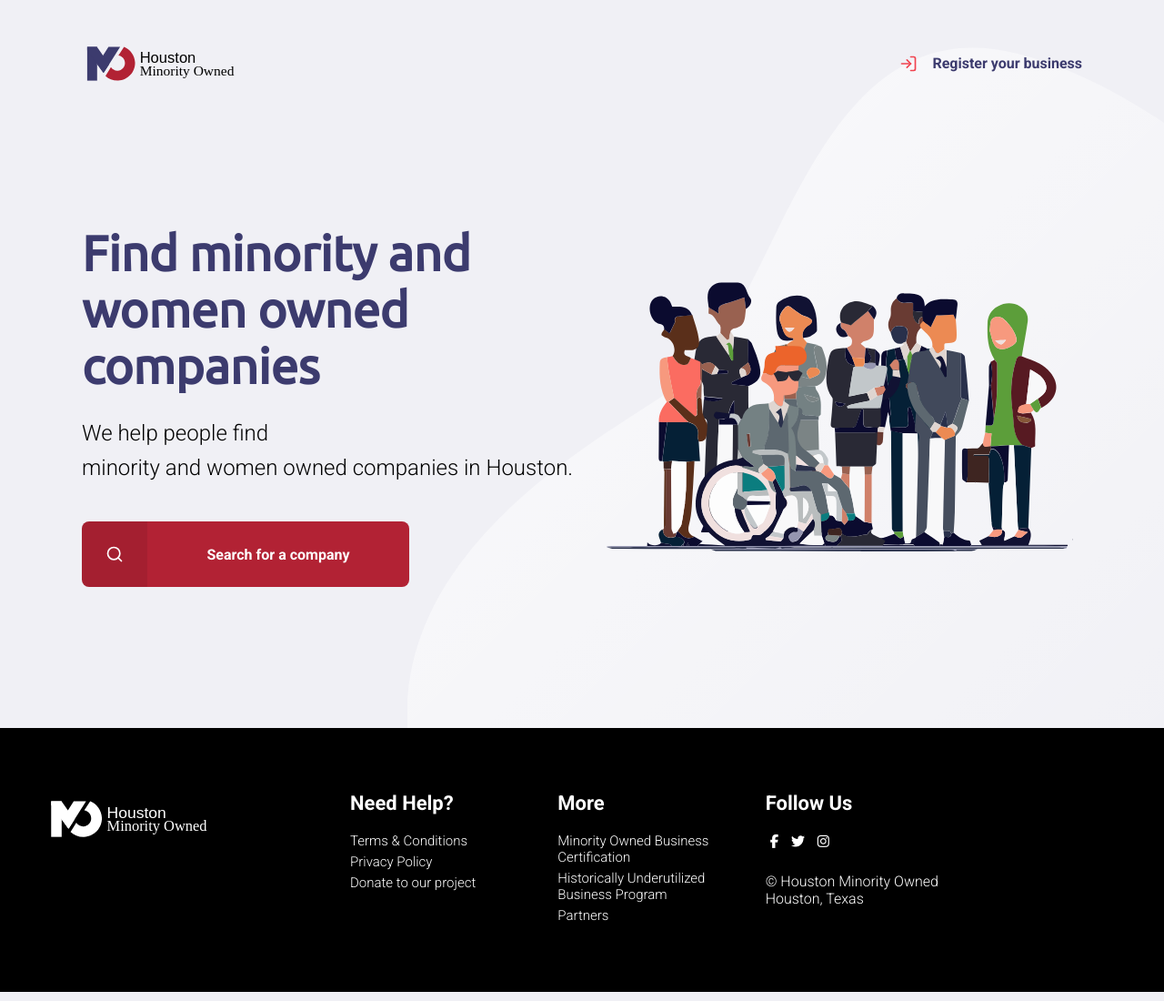
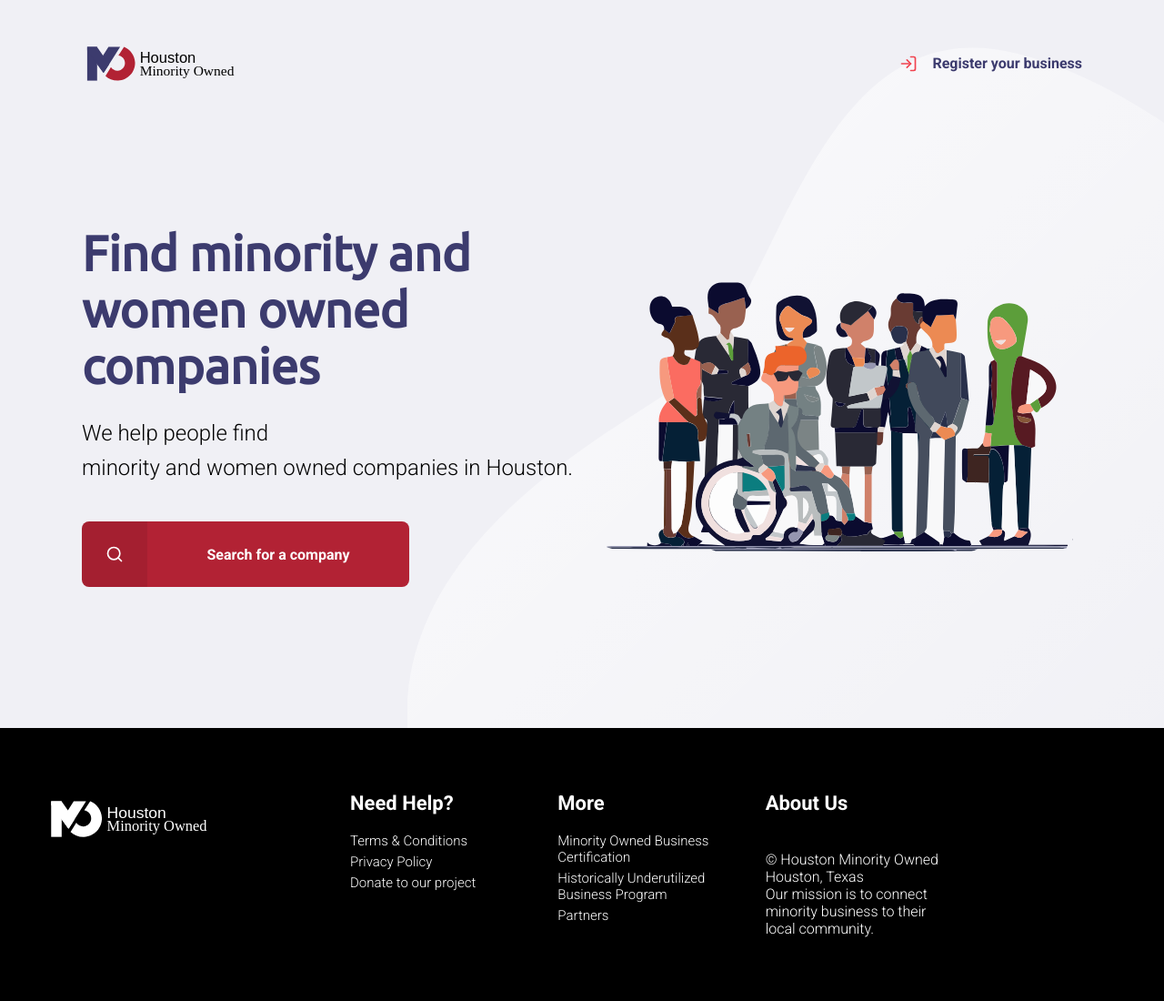
Before and after one commit to gitpcl/minority-owned-app, a website: page src/views/index.html in a window 1280 px wide. Shown: the whole page at 91% size. Drawn offline with nearby package versions, Linux system fonts and the light colour scheme; files that its build step writes are made by us from their sources.

Commit message:
Updated footer update 2

```diff
--- a/src/views/layout.html
+++ b/src/views/layout.html
@@ -33,7 +33,6 @@
 
         <!-- Fonts -->
         <link href="https://fonts.googleapis.com/css2?family=Roboto:wght@300;700&family=Ubuntu&display=swap" rel="stylesheet">
-        <link rel="stylesheet" href="path/to/font-awesome/css/font-awesome.min.css">
         <link rel="stylesheet" href="/styles/main.css">
 
         <!-- Styles -->
--- a/src/views/partials/footer.html
+++ b/src/views/partials/footer.html
@@ -16,14 +16,13 @@
             <a href="#">Partners</a>
         </div>
         <div class="footer-third">
-            <h1>Follow Us</h1>
-            <li><a href="#"><i class="fab fa-facebook-f"></i></a></li>
-            <li><a href="#"><i class="fab fa-twitter"></i></a></li>
-            <li><a href="#"><i class="fab fa-instagram"></i></a></li>
-
+            <h1>About Us</h1>
             <span>
                 &copy; Houston Minority Owned<br>
                 Houston, Texas<br>
+                Our mission is to connect<br>
+                minority business to their<br>
+                local community.
             </span>
         </div>
     </div>
```
